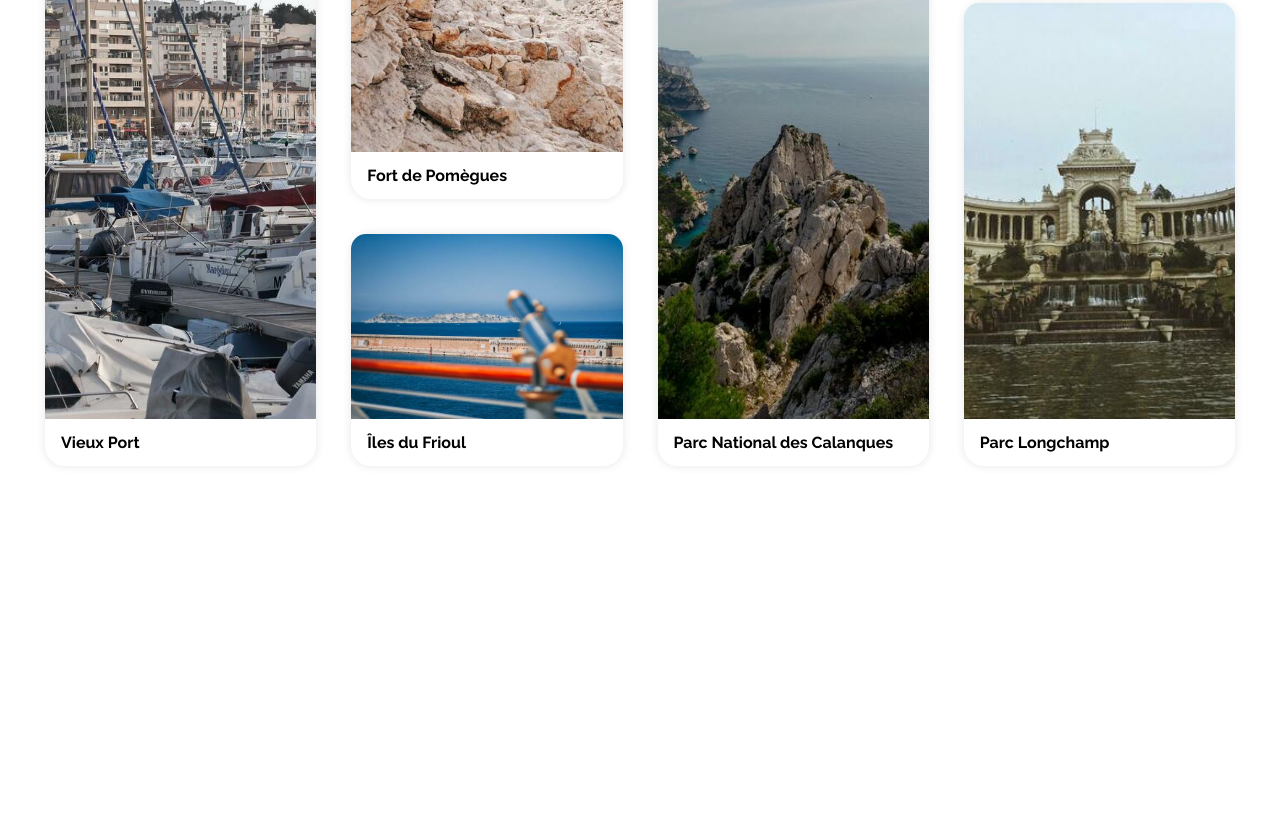
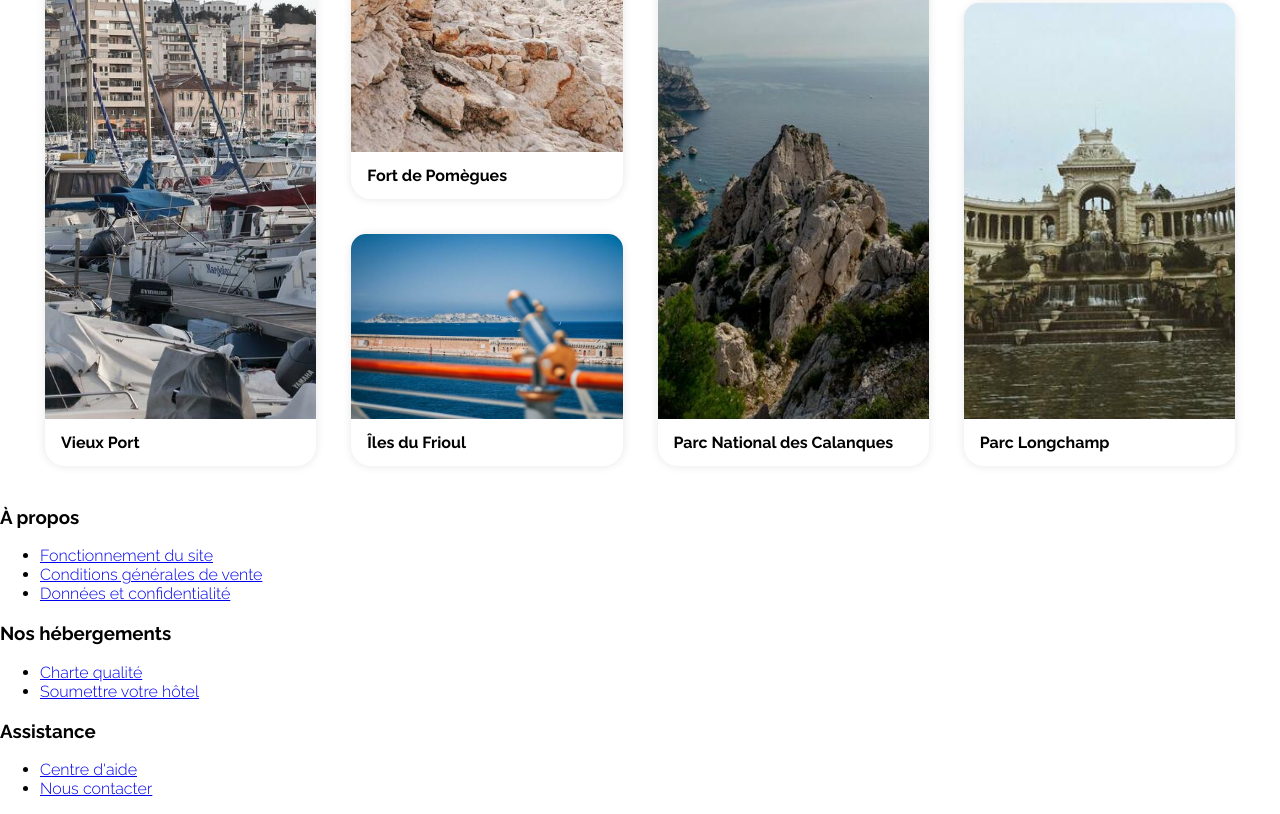
Before and after one commit to MargotFF/MargotFessard_2_18022021, a plain HTML site: page index.html in a window 1280 px wide. Shown: the part 1598-2412 px from the top of the page. Before the commit the page ends 2104 px from the top, so only its background shows below. Drawn offline with Linux system fonts and the light colour scheme.

Commit message:
HTML: footer

```diff
--- a/index.html
+++ b/index.html
@@ -310,5 +310,34 @@
         </div>
     </section>
 
+    <!-- FOOTER -->
+
+    <footer>
+        <div class="footer__section">
+            <h3>À propos</h3>
+            <ul class="footer__list">
+                <li class="footer__item"><a class="footer__link" href="#">Fonctionnement du site</a></li>
+                <li class="footer__item"><a class="footer__link" href="#">Conditions générales de vente</a></li>
+                <li class="footer__item"><a class="footer__link" href="#">Données et confidentialité</a></li>
+            </ul>
+        </div>
+
+        <div class="footer__section">
+            <h3>Nos hébergements</h3>
+            <ul class="footer__list">
+                <li class="footer__item"><a class="footer__link" href="#">Charte qualité</a></li>
+                <li class="footer__item"><a class="footer__link" href="#">Soumettre votre hôtel</a></li>
+            </ul>
+        </div>
+
+        <div class="footer__section">
+            <h3>Assistance</h3>
+            <ul class="footer__list">
+                <li class="footer__item"><a class="footer__link" href="#">Centre d'aide</a></li>
+                <li class="footer__item"><a class="footer__link" href="#">Nous contacter</a></li>
+            </ul>
+        </div>
+    </footer>
+
 </body>
 </html>
```
